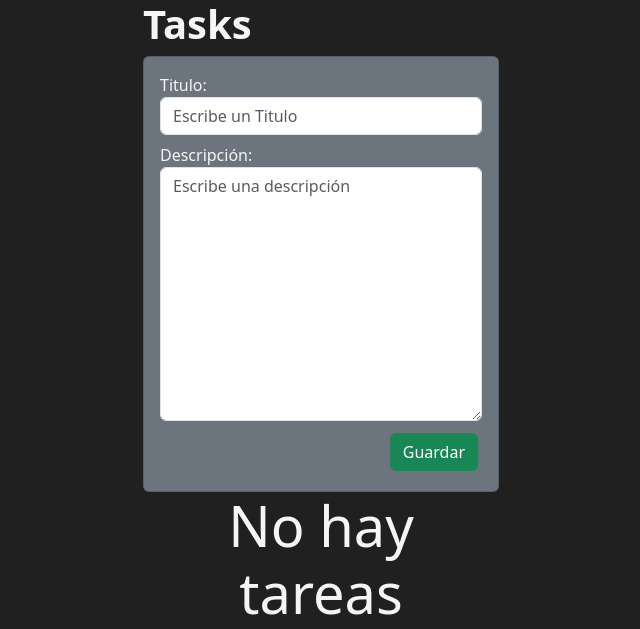
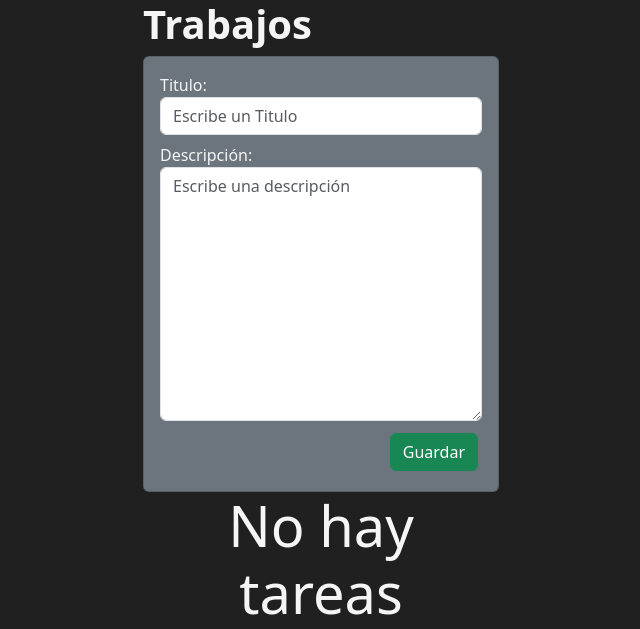
Before and after one commit to RaixsG/django-crud-tasks, a Django app: page /tasks/ in a window 1280 px wide. Shown: the top 629 px of the page, without its empty margins (319-959 px from the left). Run offline with Django 5.2, Linux system fonts and the light colour scheme; data that the repository does not hold is empty.

Commit message:
Update task list page heading

```diff
--- a/tasks/templates/list_tasks.html
+++ b/tasks/templates/list_tasks.html
@@ -14,7 +14,7 @@
     <div class="container">
         <div class="row">
             <div class="col-md-4 offset-md-4">
-                <h1 class="display-6 fw-bold">Tasks</h1>
+                <h1 class="display-6 fw-bold">Trabajos</h1>
 
                 <form action="{% url 'create_tasks' %}" method="POST" class="card card-body bg-secondary">
                     {% csrf_token %}
@@ -40,7 +40,6 @@
                 {% for task in tasks %}
                 <div class="card card-body text-black mt-2 d-flex flex-row justify-content-between">
                     <div>
-                        <h2>{{ task.id }}</h2>
                         <h2>{{ task.title }}</h2>
                         <p>{{ task.description }}</p>
                     </div>
```
